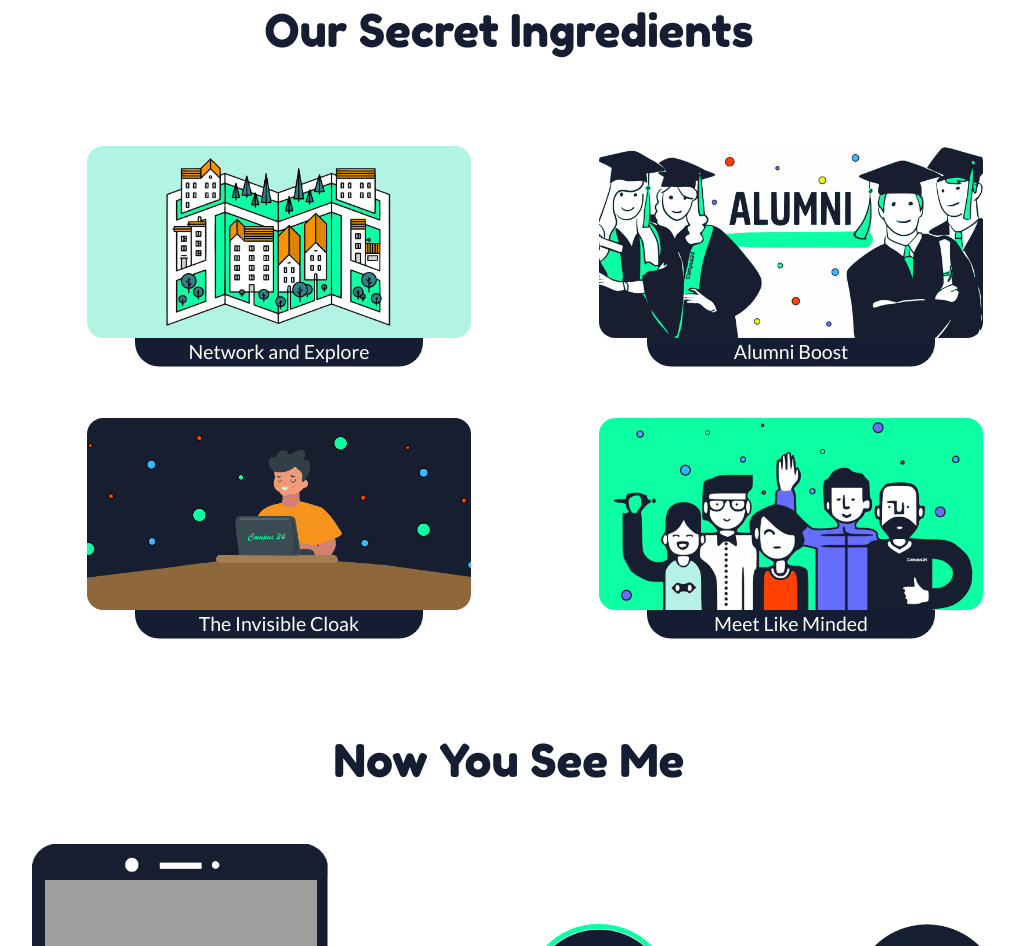
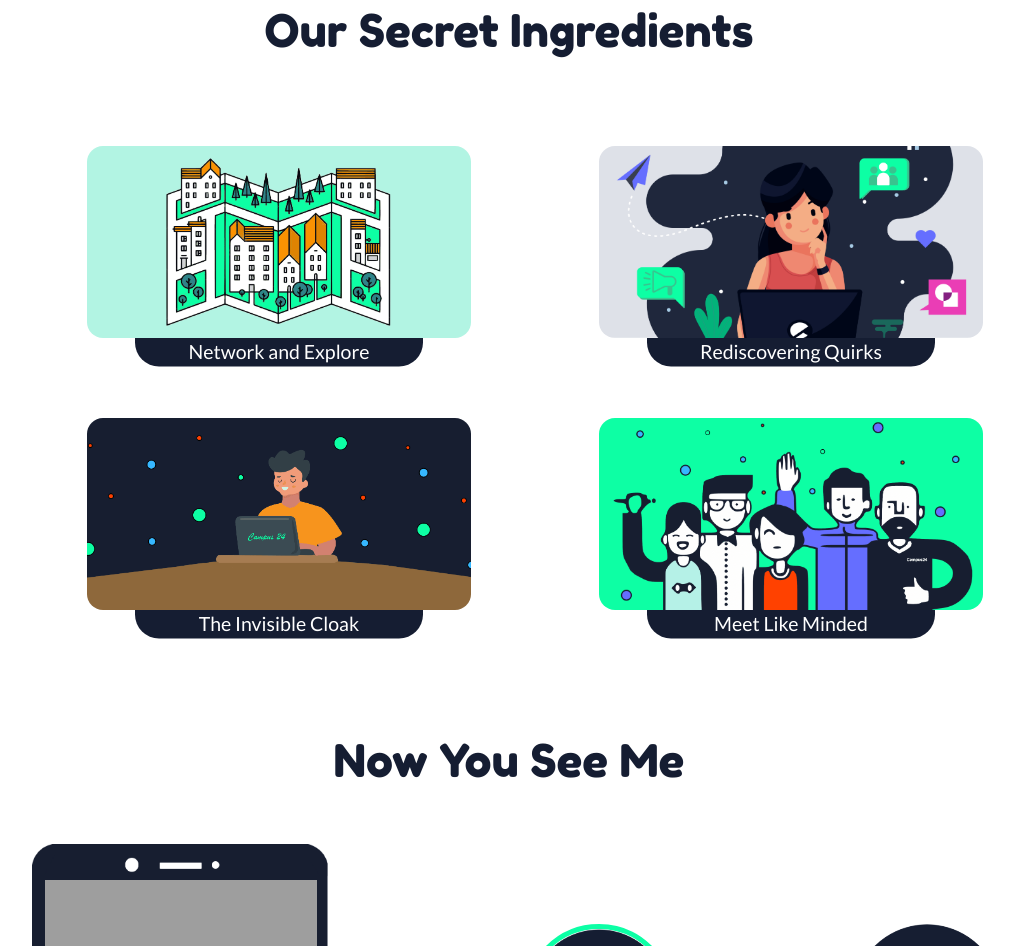
Before and after one commit to Campus24web-Team/campus24.in, a Gatsby site: page / in a window 1280 px wide. Shown: the part 1147-2093 px from the top of the page, without its empty margins (131-1145 px from the left). Built offline with nearby package versions, Linux system fonts and the light colour scheme; Gatsby itself is replaced by a stand-in of ours; grey boxes are pictures that could not be loaded.

Commit message:
rediscovering quirks updated

```diff
--- a/src/pages/index.js
+++ b/src/pages/index.js
@@ -9,6 +9,7 @@ import Ill1 from '../components/static/img/ill-1.png'
 import Ill2 from '../components/static/img/ill-2.jpg'
 import Ill3 from '../components/static/img/ill-3.png'
 import Ill4 from '../components/static/img/ill-4.png'
+import RediscoveringPerks from '../components/static/img/rediscoveringPerks.png'
 import Phone from '../components/static/img/ph_blue.png'
 import PhoneScreen from '../components/static/img/All_4.png'
 import ButtonHome from '../components/static/img/Button_Home.png'
@@ -118,12 +119,12 @@ const IndexPage = () => {
                 </div>
               </div>
               <div className="col-half-ill">
-                <div className="illustrations ill" data-toggle="modal" data-target="#modal-2" style={{ backgroundImage: `url(${Ill2})` }}>
+                <div className="illustrations ill" data-toggle="modal" data-target="#modal-2" style={{ backgroundImage: `url(${RediscoveringPerks})` }}>
                   <div className="plus">
                     <div className="symbol1"></div>
                     <div className="symbol2"></div>
                   </div>
-                  <div className="text-below-ill" align="center">Alumni Boost</div>
+                  <div className="text-below-ill" align="center">Rediscovering Quirks</div>
                 </div>
               </div>
             </div>
@@ -173,16 +174,14 @@ form lifelong bonds.</p>
             <div className="modal-dialog modal-dialog-centered" role="document">
               <div className="modal-content">
                 <div className="modal-header">
-                  <h5 className="modal-title" id="exampleModalCenterTitle">Alumni Boost</h5>
+                  <h5 className="modal-title" id="exampleModalCenterTitle">Rediscovering Quirks</h5>
                   <button type="button" className="close" data-dismiss="modal" aria-label="Close">
                     <span aria-hidden="true">×</span>
                   </button>
                 </div>
                 <div className="modal-body">
                   <div className="img" style={{ backgroundImage: `url(${Ill2})` }}></div>
-                  <p style={{ paddingTop: "12px" }}>Aah! College days are the best, aren't they? Unforgettable memories, lifelong friends and campus pathways etched on your soul. It is the best time to discover yourself,
-                  receive and live through all kinds of experiences plus finding your passion! Campus24 with its unique Camps provides you the perfect platform to gauge into the talent and passions of India’s Youth. Share
-                  those weird quirks, combine them with others, start something new and you will see yourself completely changed and ready to take on life!</p>
+                  <p style={{ paddingTop: "12px" }}>Aah! College days are the best, aren't they? Unforgettable memories, lifelong friends and campus pathways etched on your soul. It is the best time to discover yourself, receive and live through all kinds of experiences plus finding your passion! Campus24 with its unique Camps provides you the perfect platform to gauge into the talent and passions of India’s Youth. Share those weird quirks, combine them with others, start something new and you will see yourself completely changed and ready to take on life!</p>
                 </div>
               </div>
             </div>
```
Also changed, not shown: src/components/static/img/rediscoveringPerks.png (added).
